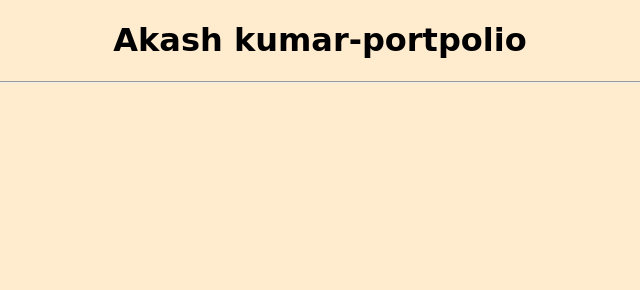
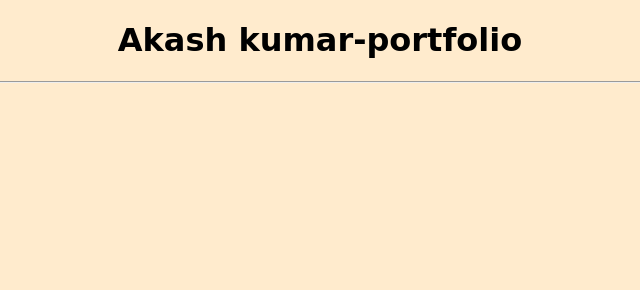
Before and after one commit to TheAkash-kumar/Portfolio, a plain HTML site: page index.html in a window 1280 px wide. Shown: the top 290 px of the page, 320-960 px from the left. Drawn offline with Linux system fonts and the light colour scheme.

Commit message:
Update index.html
correct the spelling of portfolio

```diff
--- a/index.html
+++ b/index.html
@@ -8,7 +8,7 @@
 </head>
 <body>
     <h1>
-       <b>Akash kumar-portpolio</b>
+       <b>Akash kumar-portfolio</b>
     </h1>
     <hr>
 
```
